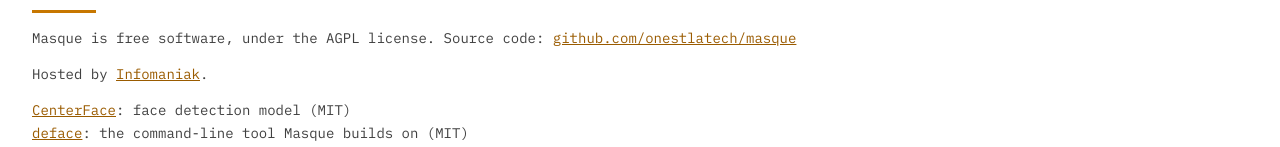
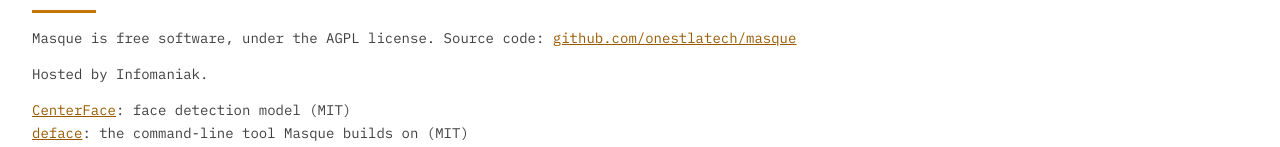
Before and after one commit to onestlatech/masque, a Svelte app: page / in a window 1280 px wide. Shown: the part 927-1074 px from the top of the page. Built offline with nearby package versions, Linux system fonts and the light colour scheme.

Commit message:
fix: name Infomaniak without linking to it
Masque does not advertise private companies.

```diff
--- a/src/App.svelte
+++ b/src/App.svelte
@@ -115,10 +115,7 @@
         {t('freeSoftware')}
         <a href="https://github.com/onestlatech/masque" target="_blank" rel="noopener noreferrer">github.com/onestlatech/masque</a>
       </p>
-      <p>
-        {t('hostedBy')}
-        <a href="https://www.infomaniak.com" target="_blank" rel="noopener noreferrer">Infomaniak</a>.
-      </p>
+      <p>{t('hosting')}</p>
       <ul class="credits">
         {#each CREDITS as c (c.name)}
           <li>
--- a/src/lib/i18n.svelte.ts
+++ b/src/lib/i18n.svelte.ts
@@ -68,7 +68,7 @@
   offensiveDescription: 'Let’s come together to build a democratic, ecological, egalitarian, multicultural, and feminist society.',
   credits: 'Credits',
   freeSoftware: 'Masque is free software, under the AGPL license. Source code:',
-  hostedBy: 'Hosted by',
+  hosting: 'Hosted by Infomaniak.',
   colon: ': ',
   creditCenterface: 'face detection model',
   creditDeface: 'the command-line tool Masque builds on',
@@ -147,7 +147,7 @@
   offensiveDescription: 'Regroupons-nous pour bâtir une société démocratique, écologiste, égalitaire, multiculturelle et féministe.',
   credits: 'Crédits',
   freeSoftware: 'Masque est un logiciel libre, sous licence AGPL. Code source :',
-  hostedBy: 'Hébergé par',
+  hosting: 'Hébergé par Infomaniak.',
   colon: ' : ',
   creditCenterface: 'modèle de détection des visages',
   creditDeface: 'l’outil en ligne de commande dont Masque s’inspire',
```
Also changed, not shown: 1 other file (tests, documents, lock files or other folders).
